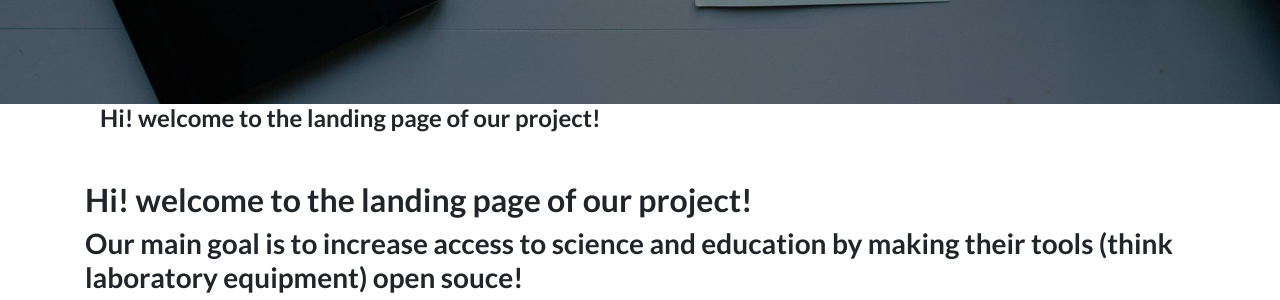
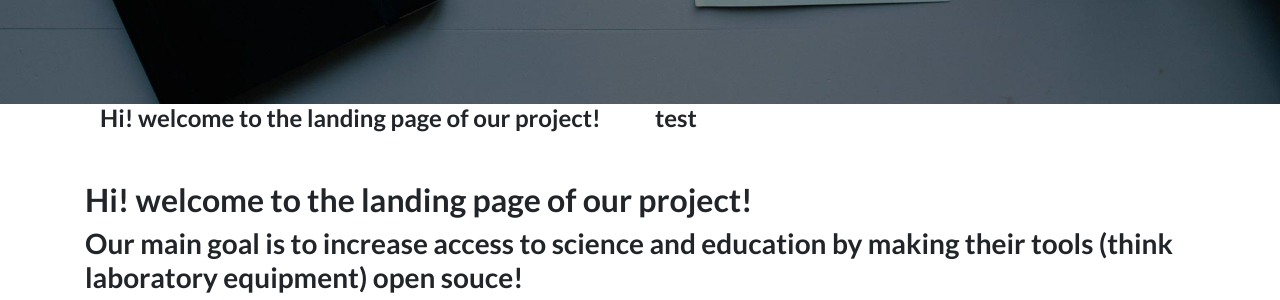
Before and after one commit to FOSH-following-demand/FOSH-following-demand.github.io, a Jekyll site: the page built from pages/en/home.md, in a window 1280 px wide and 900 px high, scrolled down 565 px. Shown: the part 157-457 px from the top of the window. Built offline with Jekyll 4.4.1, drawn with Linux system fonts in a browser that asks for light colours.

Commit message:
test centered test2

```diff
--- a/pages/en/home.md
+++ b/pages/en/home.md
@@ -15,6 +15,12 @@ ref: home
     <div class="col d-flex flex-column justify-content-center">
     <h4> Hi! welcome to the landing page of our project!</h4>
     </div>
+
+    <div class="col d-flex flex-column justify-content-center">
+    <h4> test </h4>
+    </div>
+
+
   </div>
  </div>
 
```
